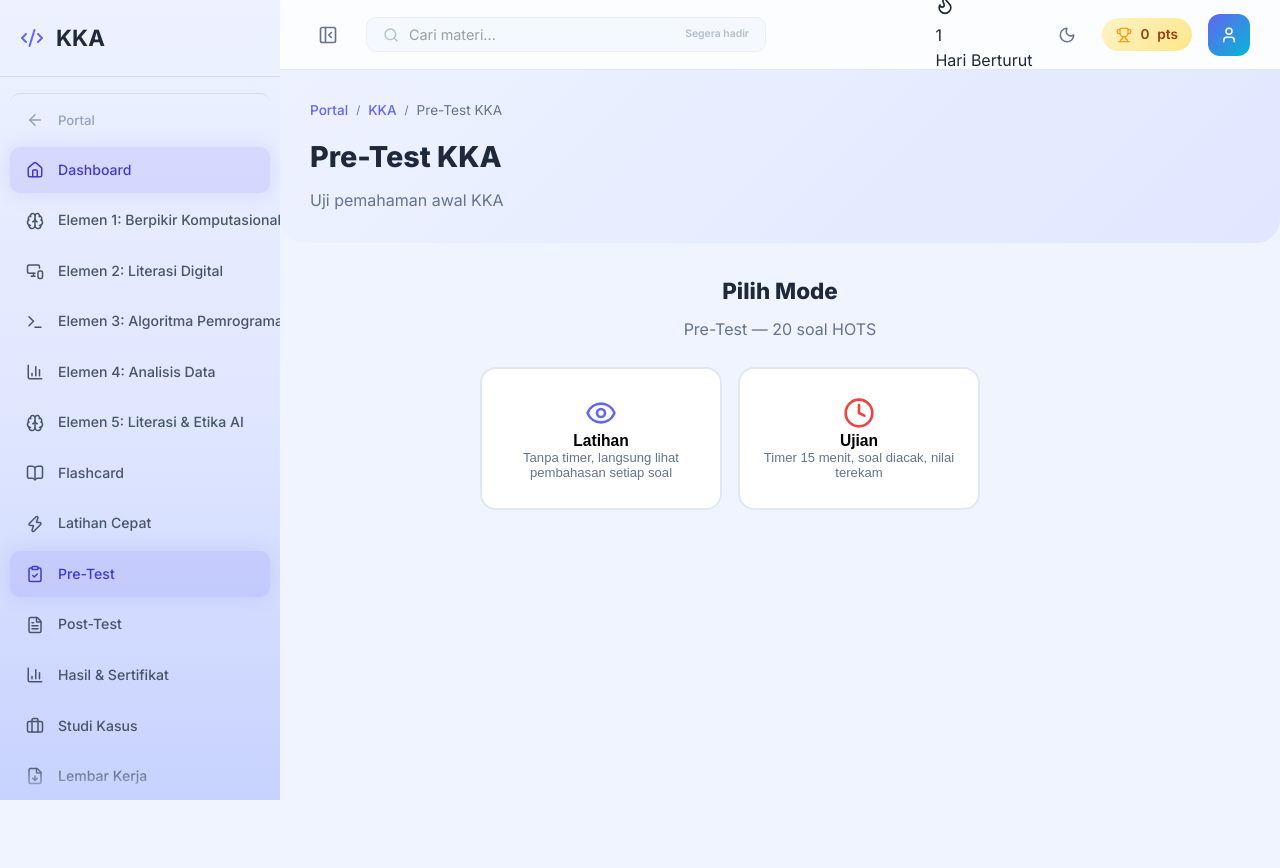
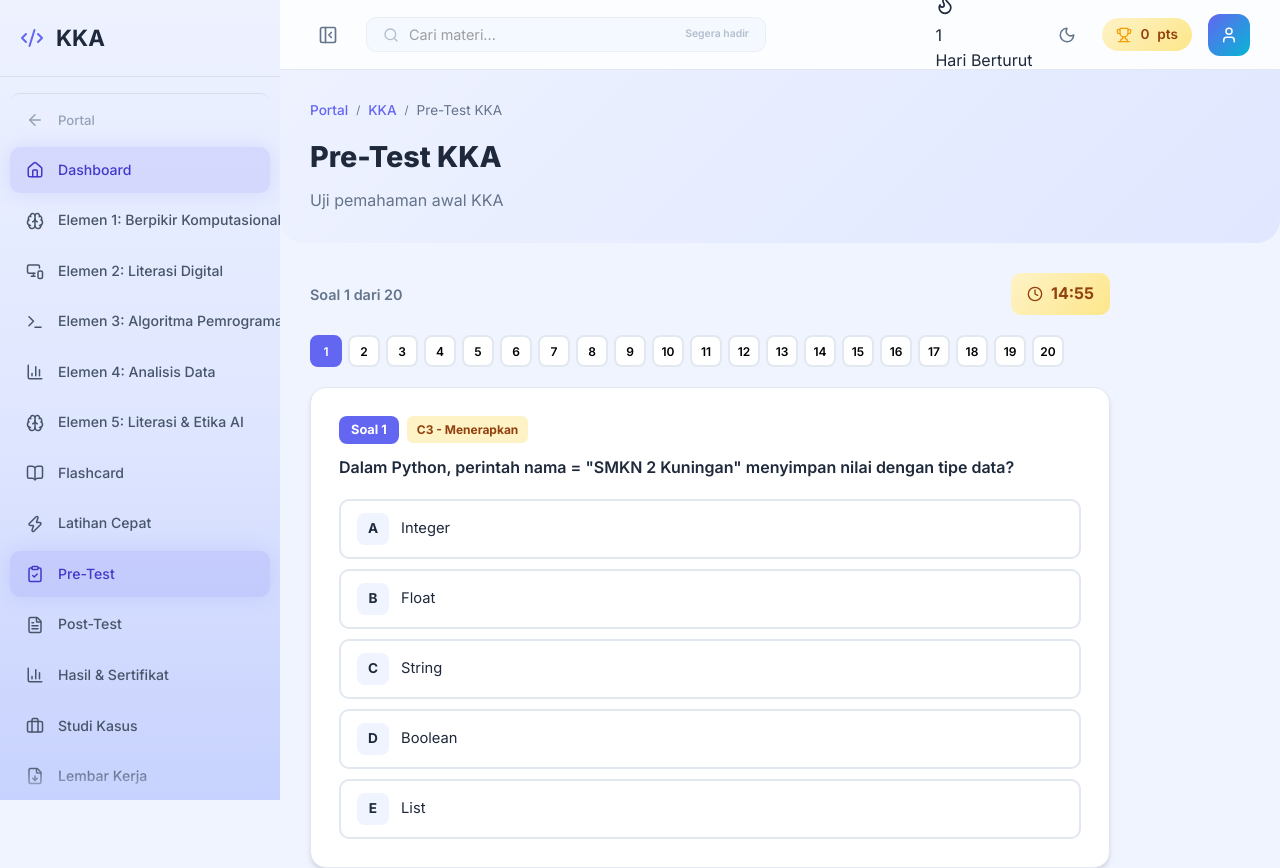
Before and after one commit to mulyadi66/media-pembelajaran-jarkom, a React (Vite) app: page /kka/pretest in a window 1280 px wide. Shown: the top 868 px of the page. Before the commit the page ends 800 px from the top, so only its background shows below. Built offline with nearby package versions, Linux system fonts and the light colour scheme.

Commit message:
refactor: hapus mode latihan - quiz langsung masuk ujian dengan token & timer

```diff
--- a/src/components/Quiz.jsx
+++ b/src/components/Quiz.jsx
@@ -1,5 +1,5 @@
 import { useState, useEffect, useRef, useCallback } from 'react';
-import { CheckCircle, XCircle, ChevronLeft, ChevronRight, Clock, Award, RotateCcw, Eye, KeyRound } from 'lucide-react';
+import { CheckCircle, XCircle, ChevronLeft, ChevronRight, Clock, Award, RotateCcw, KeyRound } from 'lucide-react';
 
 function shuffleArray(arr) {
   const a = [...arr];
@@ -10,17 +10,14 @@ function shuffleArray(arr) {
   return a;
 }
 
-export default function Quiz({ questions, storageKey, timeLimit, onScoreSubmit, mode: initialMode, examToken }) {
-  const [mode, setMode] = useState(() => localStorage.getItem(`jarkomlab_${storageKey}_mode`) || initialMode || null);
+export default function Quiz({ questions, storageKey, timeLimit, onScoreSubmit, examToken }) {
   const [shuffledQs] = useState(() => {
-    if (localStorage.getItem(`jarkomlab_${storageKey}_mode`) === 'exam') {
     const storedOrder = localStorage.getItem(`jarkomlab_${storageKey}_order`);
     if (storedOrder) {
       try {
         const order = JSON.parse(storedOrder);
         if (Array.isArray(order) && order.length === questions.length) return order.map(i => questions[i]);
       } catch { /* order korup, acak ulang */ }
-      }
     }
     return shuffleArray(questions);
   });
@@ -33,7 +30,6 @@ export default function Quiz({ questions, storageKey, timeLimit, onScoreSubmit,
   const [submitted, setSubmitted] = useState(() => {
     return localStorage.getItem(`jarkomlab_${storageKey}_submitted`) === 'true';
   });
-  const [showExplanation, setShowExplanation] = useState({});
   const [secondsLeft, setSecondsLeft] = useState(() => {
     const raw = localStorage.getItem(`jarkomlab_${storageKey}_deadline`);
     const d = raw ? parseInt(raw, 10) : NaN;
@@ -46,7 +42,7 @@ export default function Quiz({ questions, storageKey, timeLimit, onScoreSubmit,
   const [tokenError, setTokenError] = useState(false);
   const timerRef = useRef(null);
 
-  const qs = mode === 'exam' ? shuffledQs : questions;
+  const qs = shuffledQs;
   const q = qs[currentIdx];
   const total = qs.length;
   const letters = ['A', 'B', 'C', 'D', 'E'];
@@ -58,14 +54,14 @@ export default function Quiz({ questions, storageKey, timeLimit, onScoreSubmit,
     let correct = 0;
     qs.forEach((q, i) => { if (answers[i] === q.answer) correct++; });
     const score = Math.round((correct / total) * 100);
-    if (mode === 'exam') onScoreSubmit(score);
-  }, [answers, qs, total, onScoreSubmit, storageKey, mode]);
+    if (onScoreSubmit) onScoreSubmit(score);
+  }, [answers, qs, total, onScoreSubmit, storageKey]);
 
   const submitRef = useRef(handleSubmit);
   useEffect(() => { submitRef.current = handleSubmit; }, [handleSubmit]);
 
   useEffect(() => {
-    if (submitted || !timeLimit || mode !== 'exam') return;
+    if (submitted || !timeLimit) return;
     const deadlineKey = `jarkomlab_${storageKey}_deadline`;
     let deadline = parseInt(localStorage.getItem(deadlineKey) || '0', 10);
     if (!Number.isFinite(deadline) || deadline <= 0) {
@@ -83,70 +79,36 @@ export default function Quiz({ questions, storageKey, timeLimit, onScoreSubmit,
       }
     }, 1000);
     return () => clearInterval(timerRef.current);
-  }, [submitted, timeLimit, mode, storageKey]);
+  }, [submitted, timeLimit, storageKey]);
 
   useEffect(() => {
     localStorage.setItem(`jarkomlab_${storageKey}`, JSON.stringify(answers));
   }, [answers, storageKey]);
 
   useEffect(() => {
-    localStorage.setItem(`jarkomlab_${storageKey}_mode`, mode || '');
-  }, [mode, storageKey]);
-
-  useEffect(() => {
-    if (mode === 'exam' && !submitted) {
+    if (!submitted) {
       localStorage.setItem(`jarkomlab_${storageKey}_order`, JSON.stringify(shuffledQs.map(q => questions.indexOf(q))));
     }
-  }, [mode, submitted, storageKey, shuffledQs, questions]);
+  }, [submitted, storageKey, shuffledQs, questions]);
 
   const selectOption = (idx) => {
     if (submitted) return;
     setAnswers(prev => ({ ...prev, [currentIdx]: idx }));
-    if (mode === 'practice') {
-      setShowExplanation(prev => ({ ...prev, [currentIdx]: true }));
-    }
   };
 
   const handleRetry = () => {
     localStorage.removeItem(`jarkomlab_${storageKey}`);
     localStorage.removeItem(`jarkomlab_${storageKey}_submitted`);
-    localStorage.removeItem(`jarkomlab_${storageKey}_mode`);
     localStorage.removeItem(`jarkomlab_${storageKey}_order`);
     localStorage.removeItem(`jarkomlab_${storageKey}_deadline`);
     setAnswers({});
     setCurrentIdx(0);
     setSubmitted(false);
-    setShowExplanation({});
     setSecondsLeft(timeLimit * 60);
-    setMode(null);
   };
 
-  // Mode selection
-  if (!mode && !submitted) {
-    return (
-      <div className="quiz-mode-select">
-        <h2>Pilih Mode</h2>
-        <p style={{ color: 'var(--text-light)', marginBottom: 24 }}>
-          {storageKey.includes('pre') ? 'Pre-Test' : 'Post-Test'} — {questions.length} soal HOTS
-        </p>
-        <div style={{ display: 'grid', gridTemplateColumns: '1fr 1fr', gap: 16, maxWidth: 500 }} role="radiogroup" aria-label="Pilih mode quiz">
-          <button className="mode-card" onClick={() => setMode('practice')} role="radio" aria-checked={mode === 'practice'}>
-            <Eye size={32} color="#6366f1" />
-            <h3>Latihan</h3>
-            <p>Tanpa timer, langsung lihat pembahasan setiap soal</p>
-          </button>
-          <button className="mode-card" onClick={() => setMode('exam')} role="radio" aria-checked={mode === 'exam'}>
-            <Clock size={32} color="#ef4444" />
-            <h3>Ujian</h3>
-            <p>Timer {timeLimit} menit, soal diacak, nilai terekam</p>
-          </button>
-        </div>
-      </div>
-    );
-  }
-
-  // Token ujian (diberikan guru) — wajib sebelum soal ujian terbuka
-  if (mode === 'exam' && examToken && !tokenOk && !submitted) {
+  // Token ujian (diberikan guru) — wajib sebelum soal terbuka
+  if (examToken && !tokenOk && !submitted) {
     const tryToken = (e) => {
       e.preventDefault();
       if (token.trim() === String(examToken).trim()) {
@@ -177,9 +139,6 @@ export default function Quiz({ questions, storageKey, timeLimit, onScoreSubmit,
             <KeyRound size={16} /> Buka Soal
           </button>
         </form>
-        <button type="button" className="btn btn-secondary" style={{ width: '100%', justifyContent: 'center', marginTop: 8 }} onClick={() => setMode(null)}>
-          Ubah Mode
-        </button>
       </div>
     );
   }
@@ -225,9 +184,9 @@ export default function Quiz({ questions, storageKey, timeLimit, onScoreSubmit,
                 padding: 12, marginBottom: 10, borderRadius: 10,
                 border: `2px solid ${isCorrect ? 'var(--success)' : 'var(--danger)'}`,
                 background: isCorrect ? '#ecfdf5' : '#fef2f2', cursor: 'pointer'
-              }} onClick={() => { setCurrentIdx(i); setShowExplanation(prev => ({...prev, [i]: true})); }}
+              }} onClick={() => { setCurrentIdx(i); }}
                 role="button" tabIndex={0}
-                onKeyDown={(e) => { if (e.key === 'Enter' || e.key === ' ') { e.preventDefault(); setCurrentIdx(i); setShowExplanation(prev => ({...prev, [i]: true})); } }}
+                onKeyDown={(e) => { if (e.key === 'Enter' || e.key === ' ') { e.preventDefault(); setCurrentIdx(i); } }}
                 aria-label={`Lihat soal ${i + 1}`}>
                 <div style={{display:'flex', justifyContent:'space-between', alignItems:'center', marginBottom: 4}}>
                   <span style={{fontWeight: 700, fontSize: '0.85rem'}}>Soal {i + 1} — {q.level}</span>
@@ -262,17 +221,10 @@ export default function Quiz({ questions, storageKey, timeLimit, onScoreSubmit,
       <div className="quiz-header">
         <span className="quiz-progress-text">Soal {currentIdx + 1} dari {total}</span>
         <div style={{ display: 'flex', gap: 8, alignItems: 'center' }}>
-          {mode === 'exam' && (
           <div className="quiz-timer">
             <Clock size={16} />
             <span>{timeLimit ? `${String(timerM).padStart(2, '0')}:${String(timerS).padStart(2, '0')}` : 'Tanpa Batas'}</span>
           </div>
-          )}
-          {mode === 'practice' && (
-            <div className="quiz-timer" style={{ background: 'linear-gradient(135deg, #e0e7ff, #c7d2fe)', color: '#4338ca' }}>
-              <Eye size={16} /> Latihan
-            </div>
-          )}
         </div>
       </div>
 
@@ -287,40 +239,24 @@ export default function Quiz({ questions, storageKey, timeLimit, onScoreSubmit,
         ))}
       </div>
 
-      <div className="question-card fade-in" key={currentIdx + (mode || '')}>
+      <div className="question-card fade-in" key={currentIdx}>
         <span className="question-number">Soal {currentIdx + 1}</span>
         <div className="question-level">{q.level}</div>
         <p className="question-text">{q.question}</p>
         <div className="options-list">
           {q.options.map((opt, i) => {
             const isSelected = answers[currentIdx] === i;
-            const isCorrect = i === q.answer;
-            const showResult = mode === 'practice' && showExplanation[currentIdx];
-            let cls = '';
-            if (isSelected) cls = 'selected';
-            if (showResult && isCorrect) cls = 'correct';
-            if (showResult && isSelected && !isCorrect) cls = 'wrong';
-
             return (
-              <div key={i} className={`option-item ${cls}`} onClick={() => selectOption(i)}
+              <div key={i} className={`option-item ${isSelected ? 'selected' : ''}`} onClick={() => selectOption(i)}
                 role="radio" aria-checked={isSelected} tabIndex={0}
                 onKeyDown={(e) => { if (e.key === 'Enter' || e.key === ' ') selectOption(i); }}
                 aria-label={`${letters[i]}: ${opt.substring(3)}${isSelected ? ' (terpilih)' : ''}`}>
                 <div className="option-letter">{letters[i]}</div>
                 <span>{opt.substring(3)}</span>
-                {showResult && isCorrect && <CheckCircle size={16} color="var(--success)" style={{marginLeft: 'auto'}} aria-hidden="true" />}
-                {showResult && isSelected && !isCorrect && <XCircle size={16} color="var(--danger)" style={{marginLeft: 'auto'}} aria-hidden="true" />}
               </div>
             );
           })}
         </div>
-
-        {mode === 'practice' && showExplanation[currentIdx] && q.explanation && (
-          <div className="info-box" style={{ marginTop: 16 }}>
-            <strong><Award size={14} /> Pembahasan</strong>
-            <p>{q.explanation}</p>
-          </div>
-        )}
       </div>
 
       <div className="quiz-nav">
@@ -336,7 +272,7 @@ export default function Quiz({ questions, storageKey, timeLimit, onScoreSubmit,
           </span>
         </div>
         {currentIdx === total - 1 ? (
-          <button className="btn btn-success" onClick={handleSubmit} disabled={mode === 'exam' && answeredCount < total}>
+          <button className="btn btn-success" onClick={handleSubmit} disabled={answeredCount < total}>
             <CheckCircle size={16} /> Selesai & Lihat Nilai
           </button>
         ) : (
```
Lines whose indentation alone changed are shown as unchanged.
